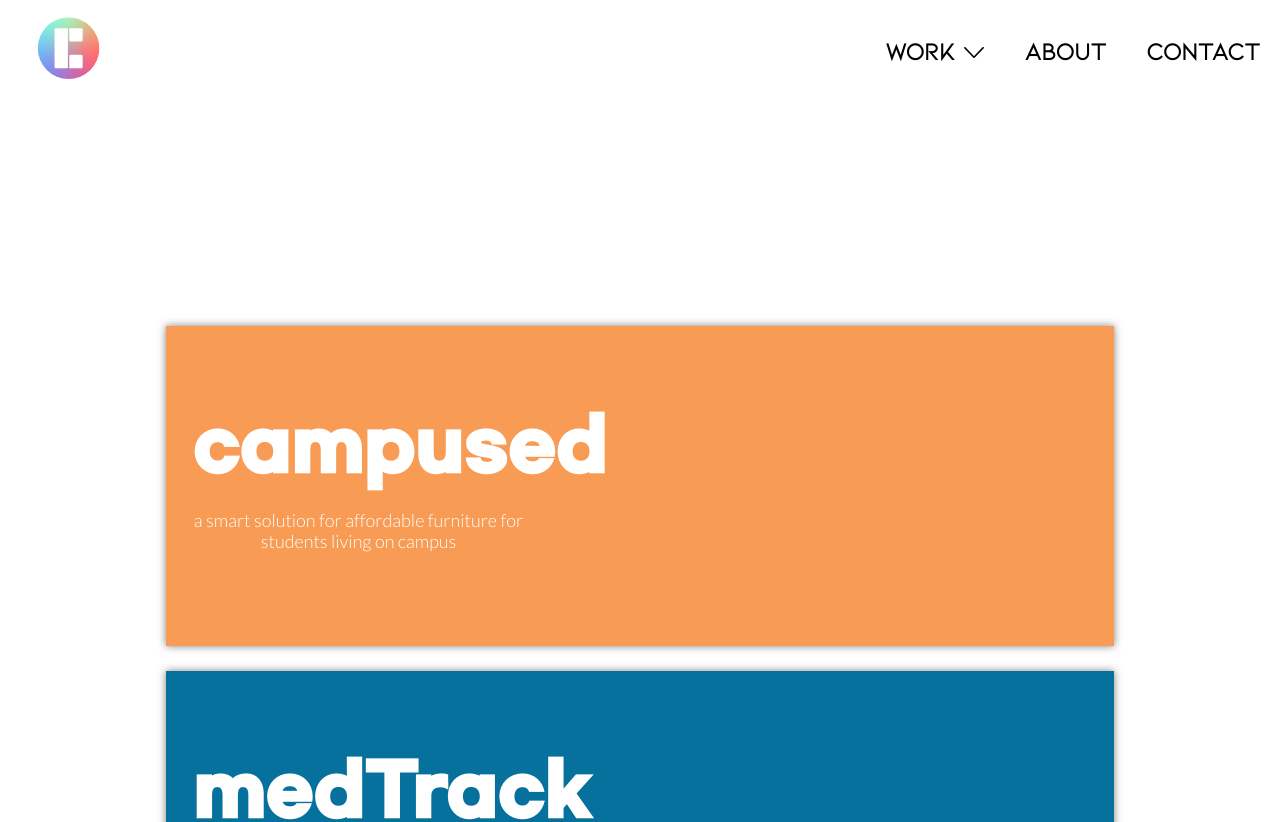
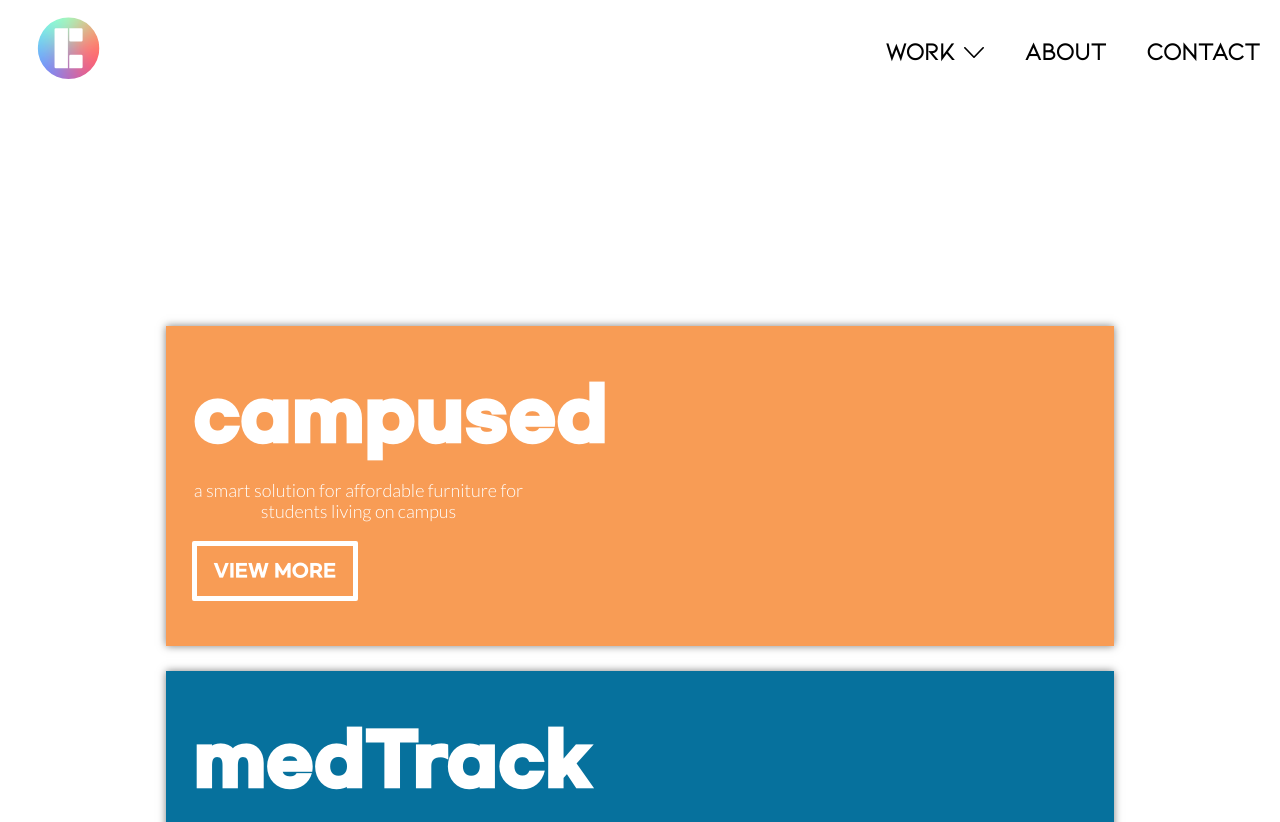
Before and after one commit to cindyparkk/portfolio, a Next.js app: page / in a window 1280 px wide. Shown: the top 822 px of the page. Built offline with nearby package versions, Linux system fonts and the light colour scheme; a web font is replaced by a local one.

Commit message:
added button

```diff
--- a/comps/Button/index.js
+++ b/comps/Button/index.js
@@ -4,30 +4,32 @@ import styled, {css} from 'styled-components';
 import Router from 'next/router';
 
 const Container = styled.div`
-    min-width: 120px;
+    min-width: 150px;
 `;
 
 const ButtonBox = styled.button`
     min-height: 60px;
     width: 40%;
-    background-color: #272834;
+    background-color: ${props=>props.bgcolor ? props.bgcolor : "#272834"};
     color: #fff;
     border-radius: 2px;
-    border: none;
+    border: ${props=>props.border ? props.border : "none"};
     font-family: "GMarketSans";
     font-size: 18px;
     text-transform: uppercase;
 `;
 
 
-const Button = ({title}) => {
+const Button = ({title, bgcolor, border}) => {
     return <Container>
-        <ButtonBox>{title}</ButtonBox>
+        <ButtonBox bgcolor={bgcolor} border={border}>{title}</ButtonBox>
     </Container>
 }
 
 Button.defaultProps = {
-    title: "submit"
+    title: "send",
+    bgcolor: null,
+    border: null
 };
 
 export default Button;
--- a/comps/HomeInfo/index.js
+++ b/comps/HomeInfo/index.js
@@ -1,5 +1,6 @@
 import React from 'react';
 import styled from 'styled-components';
+import Button from "comps/Button";
 
 const Container = styled.div`
     min-width: 70%;
@@ -16,7 +17,6 @@ const InfoImage = styled.img``;
 
 const Box = styled.div`
     @include flexIt();
-
 `;
 
 const InfoTitle = styled.h5`
@@ -30,19 +30,27 @@ const InfoText = styled.p`
     text-align: center;
 `;
 
+const Bottom = styled.div`
+    // align-items: flex-end;
+    width: 100%;
+`;
+
 const HomeInfo = ({bgcolor, imgurl, title, text}) => {
     return <Container bgcolor={bgcolor}>
         <InfoImage src={imgurl}/>
         <Box>
             <InfoTitle>{title}</InfoTitle>
             <InfoText>{text}</InfoText>
+            <Bottom>
+                <Button border="5px solid #fff" bgcolor="transparent" title="view more"/>
+            </Bottom>
         </Box>
     </Container>
 }
 
 HomeInfo.defaultProps = {
     bgcolor: null,
-    imgulr: null,
+    imgurl: null,
     title: "campused",
     text:"a smart solution for affordable furniture for students living on campus"
 };
```
